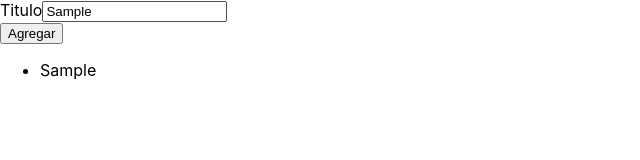
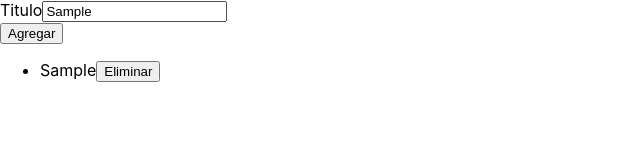
Before and after one commit to YonatanQuintero/react-app-ts, a React (Create React App) app: page / in a window 1280 px wide. Both pictures are taken after typing "Sample" into the empty fields and a click on the button "Agregar". Shown: the top 160 px of the page, without its empty margins (0-640 px from the left). Built offline with nearby package versions, Linux system fonts and the light colour scheme.

Commit message:
delete TODO

```diff
--- a/src/App.tsx
+++ b/src/App.tsx
@@ -7,15 +7,19 @@ const App: React.FC = () =>{
   const [todos,setTodos] = useState<Todo[]>([]);
 
   const AddTodo = (text:string) => {
-      setTodos(prevTodos =>[
+      setTodos(prevTodos => [
         ...prevTodos
         ,{id:Math.random().toString(),text:text}
       ])
   };
 
+  const todoDelete = (id:string) =>{
+    setTodos(prevTodos =>{return prevTodos.filter(todo=>todo.id !== id)});
+  }
+
   return(<div className="App">
     <NewTodo onAddTodo={AddTodo}/>
-    <TodoList items={todos} />
+    <TodoList items={todos} onDelete={todoDelete} />
   </div>);
 
 }
--- a/src/components/TodoList.tsx
+++ b/src/components/TodoList.tsx
@@ -2,12 +2,19 @@ import React from "react";
 
 interface TodoListProps{
     items:{id:string, text:string}[];
+    onDelete:(
+        id:string) => void
 }
 
 const TodoList: React.FC<TodoListProps> = props =>{
 
     return <ul>{props.items.map(todo=>
-                <li key={todo.id}>{todo.text}</li>)
+                <li key={todo.id}>
+                    {todo.text}
+                    <button onClick={props.onDelete.bind(null,todo.id)}>
+                        Eliminar
+                        </button>
+                </li>)
             }</ul>
 };
 
```
